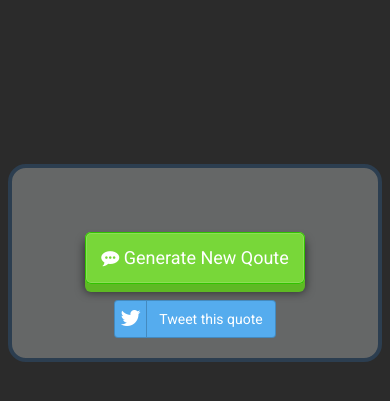
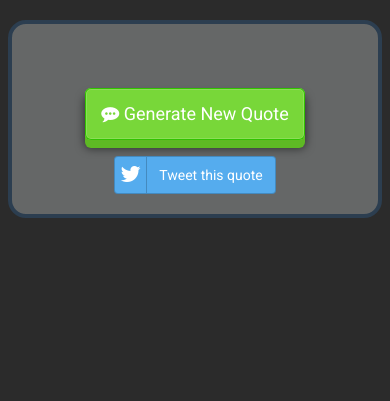
Before and after one commit to dan-rusu/random-quote-generator, a PHP site: page / in a window 390 px wide. Shown: the top 401 px of the page. Run offline with PHP 8.4, Linux system fonts and the light colour scheme; some libraries are stand-ins or nearby versions.

Commit message:
mobile responsive

```diff
--- a/index.php
+++ b/index.php
@@ -30,7 +30,7 @@
 				<div class="quote-source pull-left" id="quote-source"></div>
 			</div>
 			<br/>
-			<div class="row"><button type="button" class="btn btn-success btn-lg btn3d" id="quote-button"><i class="fa fa-commenting"></i> Generate New Qoute</button></div>
+			<div class="row"><button type="button" class="btn btn-success btn-lg btn3d" id="quote-button"><i class="fa fa-commenting"></i> Generate New Quote</button></div>
 
 			<div class="row" style="text-align: center">
 				<a class="btn btn-social btn-twitter" id="tweet-it">
--- a/static/css/style.css
+++ b/static/css/style.css
@@ -98,11 +98,7 @@ header > h1{
 		border: 4px solid #2C3E50;
 	}
 
-	header > h1{
-	font-weight: bold;
-	font-size: 3.7em;
-	text-shadow: 0 0 3px #FBFF6A;
-	color: #ECF0F1;
-	visibility: hidden;
+	header{
+		display: none;
+	}
 }
-}
```
